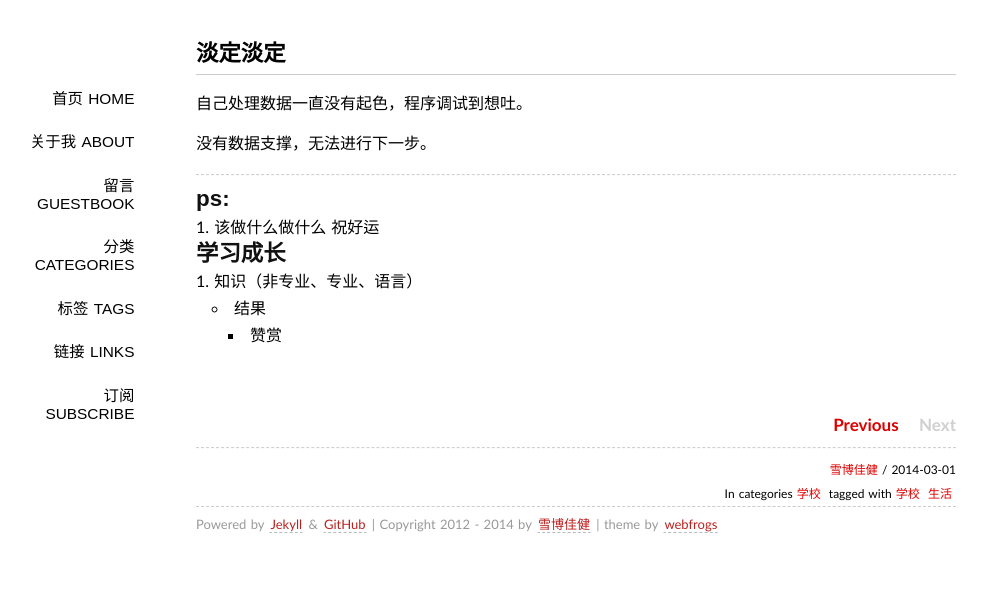
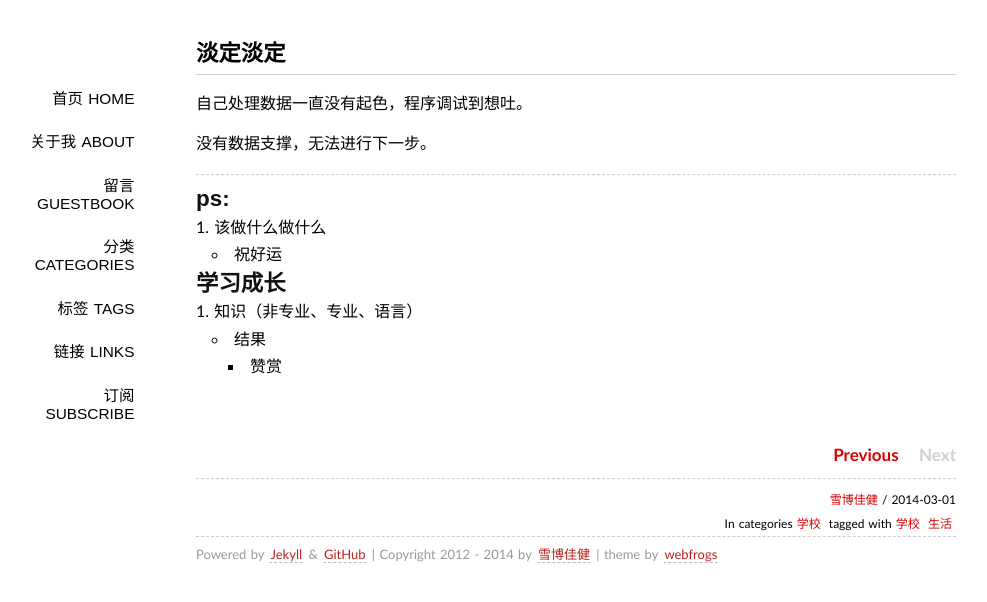
Before and after one commit to Successor/bigyuki.github.com, a Jekyll site: the page built from _posts/2014-03-1-MyPaper.md, in a window 1280 px wide. Shown: the top 602 px of the page, without its empty margins (144-1131 px from the left). Built offline with Jekyll 4.4.1, drawn with Linux system fonts in a browser that asks for light colours; Markdown is read by kramdown in place of the engine named in the settings; comment, search, counter and statistics services are not loaded.

```diff
--- a/_posts/2014-03-1-MyPaper.md
+++ b/_posts/2014-03-1-MyPaper.md
@@ -14,7 +14,7 @@ tags: [学校,生活]
 
 ##ps:
 1. 该做什么做什么
-	祝好运
+	* 祝好运
 
 
 ## 学习成长
```
